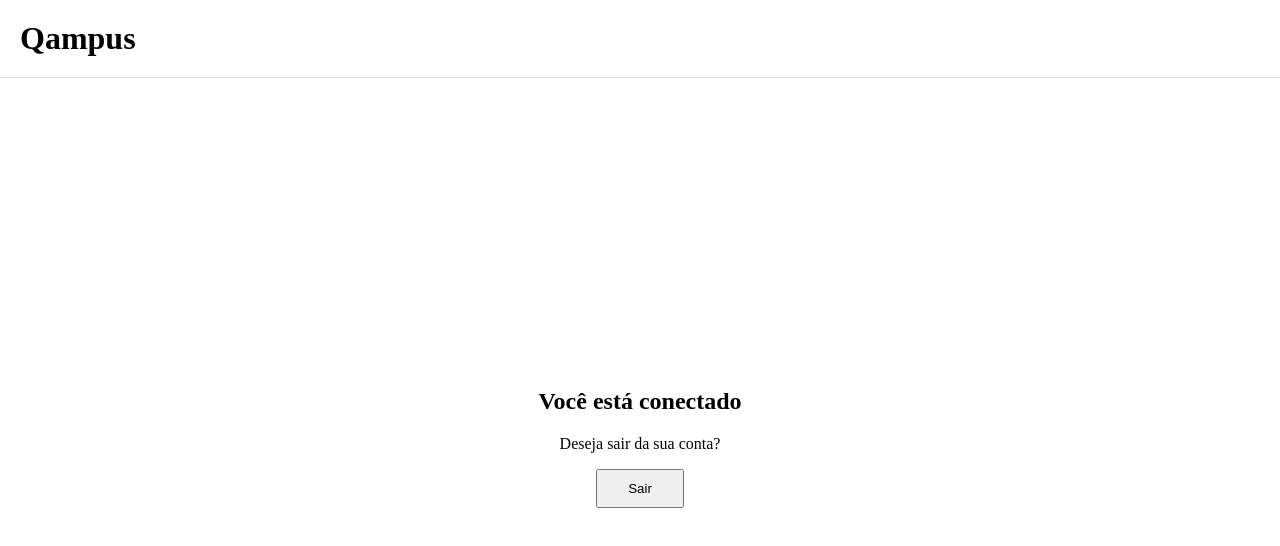
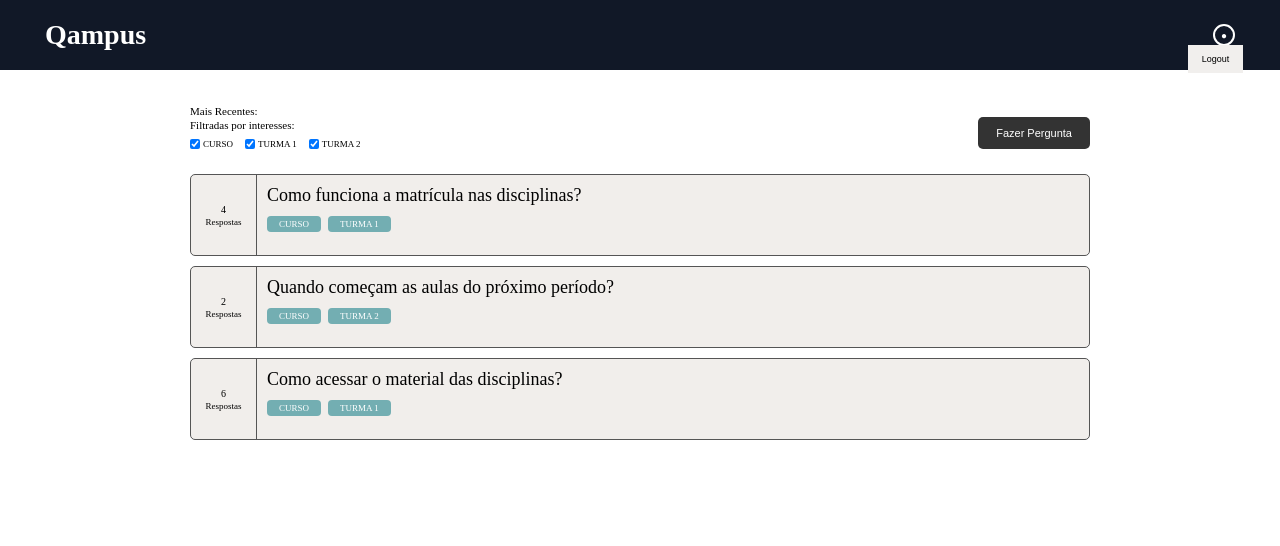
Before and after one commit to DivBruno/qampus-app, an Angular app in the folder frontend/frontend-qampus-app/: page /home in a window 1280 px wide. Shown: the top 546 px of the page. Built offline with nearby package versions, Linux system fonts and the light colour scheme; sample sign-in values are in the browser's storage.

Commit message:
feat: implementa home de duvidas

```diff
--- a/frontend/frontend-qampus-app/src/app/app.routes.ts
+++ b/frontend/frontend-qampus-app/src/app/app.routes.ts
@@ -4,6 +4,7 @@ import { Logout } from './auth/logout/logout';
 import { Register } from './auth/register/register';
 import { Unauthorized } from './auth/unauthorized/unauthorized';
 import { authGuard } from './auth/auth-guard';
+import { Home } from './home/home';
 
 export const routes: Routes = [
   {
@@ -12,7 +13,7 @@ export const routes: Routes = [
   },
   {
     path: 'home',
-    component: Logout,
+    component: Home,
     canActivate: [authGuard],
   },
   {
--- /dev/null
+++ b/frontend/frontend-qampus-app/src/app/home/home.css
@@ -0,0 +1,184 @@
+.topbar {
+  height: 70px;
+  background-color: #111827;
+  display: flex;
+  align-items: center;
+  justify-content: space-between;
+  padding: 0 45px;
+  box-sizing: border-box;
+}
+
+.topbar h1 {
+  color: white;
+  margin: 0;
+  font-size: 28px;
+}
+
+.profile-area {
+  position: relative;
+  height: 100%;
+  display: flex;
+  align-items: center;
+}
+
+.profile-icon {
+  color: white;
+  border: 2px solid white;
+  border-radius: 50%;
+  width: 18px;
+  height: 18px;
+  display: flex;
+  justify-content: center;
+  align-items: center;
+  font-size: 10px;
+  cursor: pointer;
+}
+
+.logout-button {
+  position: absolute;
+  top: 45px;
+  right: -8px;
+
+  width: 55px;
+  height: 28px;
+
+  border: none;
+  background-color: #f1efed;
+
+  font-size: 9px;
+  cursor: pointer;
+}
+
+.home-container {
+  max-width: 900px;
+  margin: 0 auto;
+  padding: 35px 20px;
+}
+
+.home-actions {
+  display: flex;
+  justify-content: space-between;
+  align-items: flex-end;
+  margin-bottom: 25px;
+}
+
+.filters {
+  font-size: 11px;
+}
+
+.recent-title {
+  margin: 0 0 2px;
+  font-weight: 500;
+}
+
+.filter-title {
+  margin: 0 0 8px;
+}
+
+.filter-options {
+  display: flex;
+  gap: 12px;
+}
+
+.filter-options label {
+  font-size: 9px;
+  display: flex;
+  align-items: center;
+  gap: 3px;
+}
+
+.filter-options input {
+  margin: 0;
+  width: 10px;
+  height: 10px;
+}
+
+.question-button {
+  background-color: #333333;
+  color: white;
+
+  border: none;
+  border-radius: 5px;
+
+  padding: 10px 18px;
+
+  cursor: pointer;
+  font-size: 11px;
+}
+
+.duvidas-list {
+  display: flex;
+  flex-direction: column;
+  gap: 10px;
+}
+
+.duvida-card {
+  display: flex;
+
+  min-height: 80px;
+
+  border: 1px solid #555;
+  border-radius: 5px;
+
+  background-color: #f1eeeb;
+
+  cursor: pointer;
+
+  transition: transform 0.1s;
+}
+
+.duvida-card:hover {
+  transform: scale(1.01);
+}
+
+.answers {
+  width: 65px;
+
+  border-right: 1px solid #555;
+
+  display: flex;
+  flex-direction: column;
+  justify-content: center;
+  align-items: center;
+
+  text-align: center;
+
+  font-size: 9px;
+}
+
+.answers strong {
+  font-size: 10px;
+  font-weight: normal;
+}
+
+.answers span {
+  margin-top: 2px;
+}
+
+.duvida-content {
+  padding: 10px;
+  flex: 1;
+}
+
+.duvida-content h2 {
+  margin: 0 0 10px;
+
+  font-size: 18px;
+  font-weight: 500;
+}
+
+.tags {
+  display: flex;
+  gap: 7px;
+}
+
+.tag {
+  background-color: #73aeb2;
+  color: #ffffff;
+
+  border-radius: 4px;
+
+  padding: 3px 12px;
+
+  font-size: 9px;
+}
--- /dev/null
+++ b/frontend/frontend-qampus-app/src/app/home/home.html
@@ -0,0 +1,93 @@
+<header class="topbar">
+  <h1>Qampus</h1>
+
+  <div class="profile-area">
+    <div class="profile-icon">
+      ●
+    </div>
+
+    <button
+      type="button"
+      class="logout-button"
+      (click)="logout()">
+      Logout
+    </button>
+  </div>
+</header>
+
+<main class="home-container">
+
+  <section class="home-actions">
+
+    <div class="filters">
+
+      <p class="recent-title">Mais Recentes:</p>
+      <p class="filter-title">Filtradas por interesses:</p>
+
+      <div class="filter-options">
+
+        <label>
+          <input type="checkbox" checked>
+          CURSO
+        </label>
+
+        <label>
+          <input type="checkbox" checked>
+          TURMA 1
+        </label>
+
+        <label>
+          <input type="checkbox" checked>
+          TURMA 2
+        </label>
+
+      </div>
+
+    </div>
+
+    <button
+      type="button"
+      class="question-button"
+      (click)="fazerPergunta()">
+      Fazer Pergunta
+    </button>
+
+  </section>
+
+
+  <section class="duvidas-list">
+
+    @for (duvida of duvidas; track duvida.id) {
+
+      <article
+        class="duvida-card"
+        (click)="visualizarDuvida(duvida.id)">
+
+        <div class="answers">
+          <strong>{{ duvida.respostas }}</strong>
+          <span>Respostas</span>
+        </div>
+
+        <div class="duvida-content">
+
+          <h2>{{ duvida.titulo }}</h2>
+
+          <div class="tags">
+
+            @for (tag of duvida.tags; track tag) {
+              <span class="tag">
+                {{ tag }}
+              </span>
+            }
+
+          </div>
+
+        </div>
+
+      </article>
+
+    }
+
+  </section>
+
+</main>
--- /dev/null
+++ b/frontend/frontend-qampus-app/src/app/home/home.ts
@@ -0,0 +1,58 @@
+import { Component } from '@angular/core';
+import { Router } from '@angular/router';
+import { AuthService } from '../auth/auth-service';
+
+interface Duvida {
+  id: number;
+  titulo: string;
+  respostas: number;
+  tags: string[];
+}
+
+@Component({
+  selector: 'app-home',
+  imports: [],
+  templateUrl: './home.html',
+  styleUrl: './home.css',
+})
+export class Home {
+
+  duvidas: Duvida[] = [
+    {
+      id: 1,
+      titulo: 'Como funciona a matrícula nas disciplinas?',
+      respostas: 4,
+      tags: ['CURSO', 'TURMA 1']
+    },
+    {
+      id: 2,
+      titulo: 'Quando começam as aulas do próximo período?',
+      respostas: 2,
+      tags: ['CURSO', 'TURMA 2']
+    },
+    {
+      id: 3,
+      titulo: 'Como acessar o material das disciplinas?',
+      respostas: 6,
+      tags: ['CURSO', 'TURMA 1']
+    }
+  ];
+
+  constructor(
+    private authService: AuthService,
+    private router: Router
+  ) {}
+
+  logout(): void {
+    this.authService.logout();
+    this.router.navigate(['/login']);
+  }
+
+  fazerPergunta(): void {
+    this.router.navigate(['/criar-duvida']);
+  }
+
+  visualizarDuvida(id: number): void {
+    this.router.navigate(['/duvida', id]);
+  }
+}
```
Also changed, not shown: 1 other file (tests, documents, lock files or other folders).
